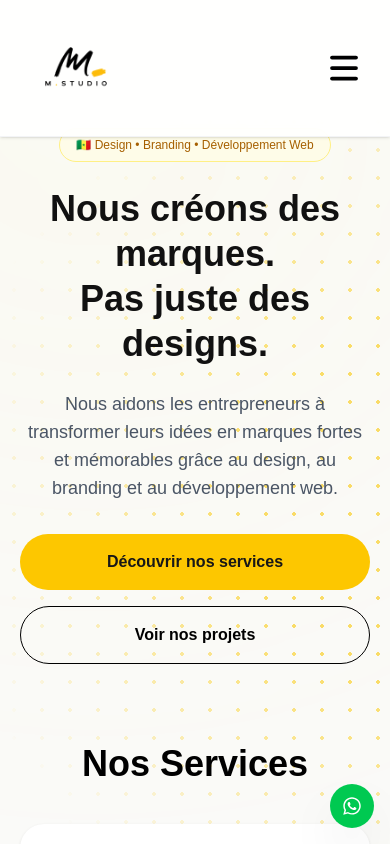
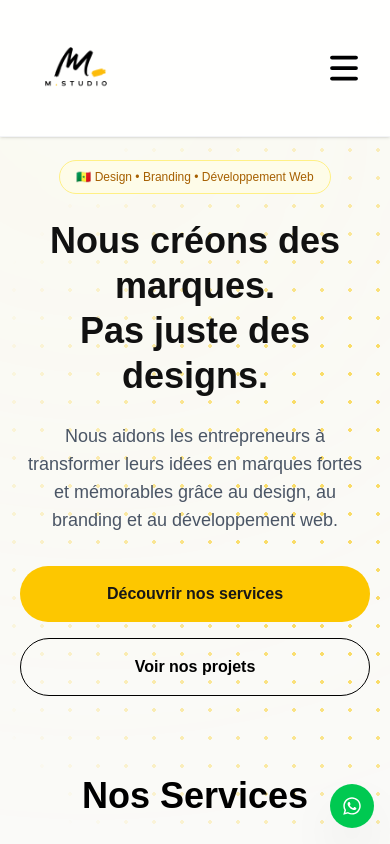
Before and after one commit to mstudiosn/mstudio, a Next.js app: page / in a window 390 px wide. Shown: the top 844 px of the page. Built offline with nearby package versions, Linux system fonts and the light colour scheme.

Commit message:
Correction responsive mobile

```diff
--- a/app/page.tsx
+++ b/app/page.tsx
@@ -204,7 +204,7 @@ export default function Home() {
   viewport={{ once: true }}
 >
 
-        <div className="inline-flex items-center gap-2 px-4 py-2 rounded-full border border-yellow-200 bg-yellow-50 text-yellow-700 text-xs md:text-base font-medium mb-6 md:mb-8">
+        <div className="inline-flex items-center gap-2 px-4 py-2 rounded-full border border-yellow-200 bg-yellow-50 text-yellow-700 text-xs md:text-base font-medium mt-8 md:mt-0 mb-6 md:mb-8">
           🇸🇳 Design • Branding • Développement Web
          </div>
         <h1 className="text-4xl sm:text-5xl md:text-8xl font-bold text-[#111111] leading-tight">
```
